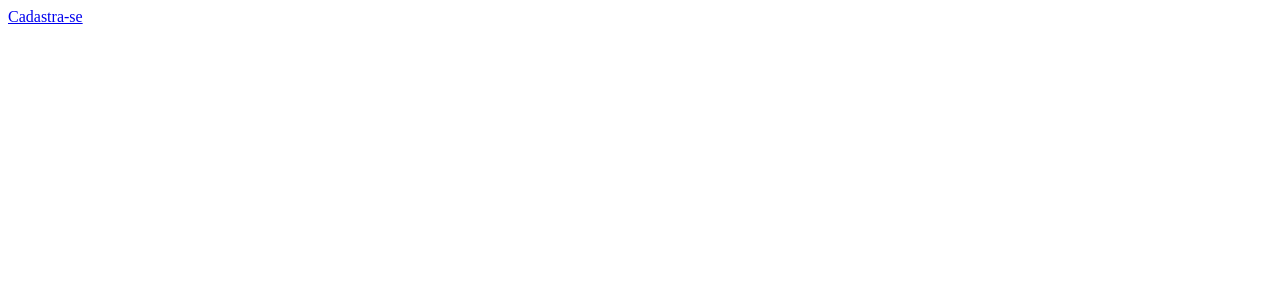
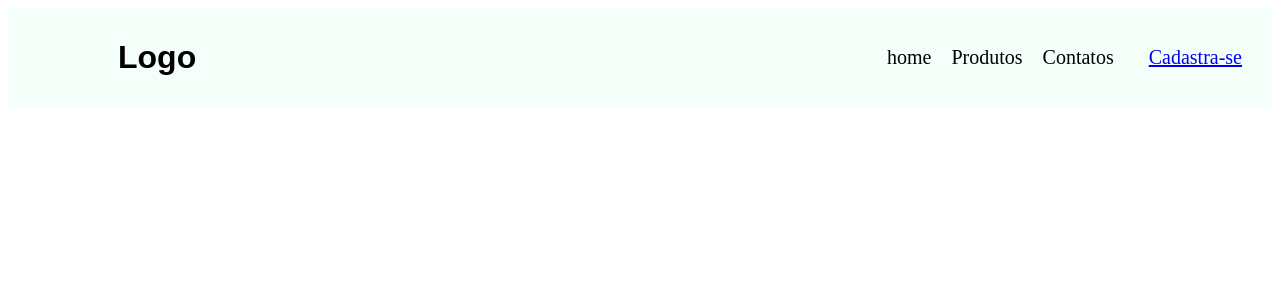
Before and after one commit to Carlos-Hardman/Cadastrar-react, a Next.js app: page / in a window 1280 px wide. Shown: the top 300 px of the page. Built offline with nearby package versions, Linux system fonts and the light colour scheme.

Commit message:
atualizacao do projeto

```diff
--- /dev/null
+++ b/app/componentes/componentes.js
@@ -0,0 +1,46 @@
+import styled from "styled-components";
+
+export const Body = styled.body`
+margin:0px;
+padding:0px;
+background:black;
+`;
+export const Headerflex = styled.header`
+display:flex;
+flex-direction:row;
+justify-content:space-between;
+align-items:center;
+background:#F5FFFA;
+padding:10px;
+`;
+
+export const Logo = styled.h1`
+font-family:arial;
+margin-0px;
+padding-left:100px;
+`;
+export const Navbar = styled.a`
+font-size:20px;
+padding-right:20px;
+color:black;
+text-decoration:none;
+
+&:hover{
+    text-decoration:underline 2px blue;
+}
+`;
+
+export const Linkslogin = styled.div`
+display:inline;
+padding-right:15px;
+
+`;
+
+export const Linkscampoacesso = styled.div`
+display:inline;
+font-size:20px;
+padding-right:20px;
+
+
+
+`;
--- a/app/page.js
+++ b/app/page.js
@@ -1,10 +1,24 @@
+"use client"
 import Link from "next/link";
-
+import {Body, Headerflex, Logo ,Navbar,Linkslogin, Linkscampoacesso} from "./componentes/componentes";
 export default function Home() {
   return (
-    <div>
-    <Link href="/cadastro">Cadastra-se</Link>
+    <Body>
+      <Headerflex>
+          <Logo>Logo</Logo>
+          <nav>
+            <Navbar href="#">home</Navbar>
+            <Navbar href="#">Produtos</Navbar>
+            <Navbar href="#">Contatos</Navbar>
+          <Linkscampoacesso>
+            <Linkslogin>
+              {/* <Link href="/cadastro">Login</Link> */}
+            </Linkslogin>
+              <Link href="/cadastro">Cadastra-se</Link>
+          </Linkscampoacesso>
 
-    </div>
+          </nav>
+      </Headerflex>
+    </Body>
   );
 }
--- a/package.json
+++ b/package.json
@@ -9,8 +9,9 @@
     "lint": "next lint"
   },
   "dependencies": {
+    "next": "14.2.12",
     "react": "^18",
     "react-dom": "^18",
-    "next": "14.2.12"
+    "styled-components": "^6.1.13"
   }
 }
```
Also changed, not shown: 1 other file (tests, documents, lock files or other folders).
